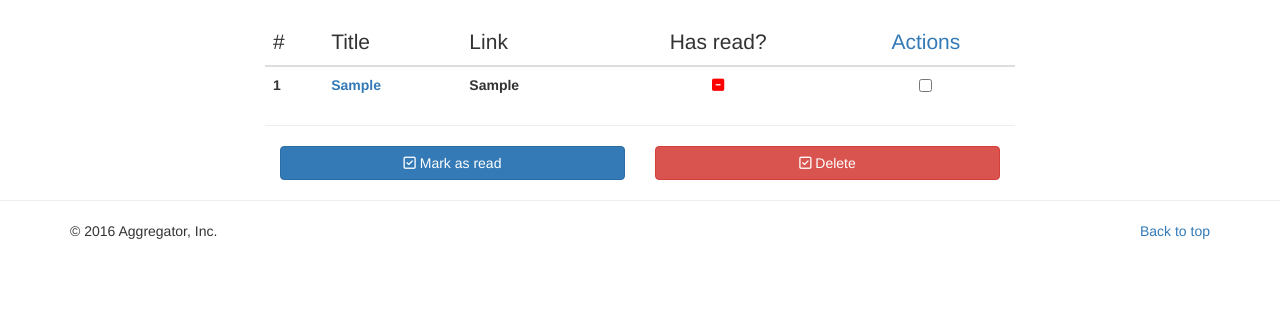
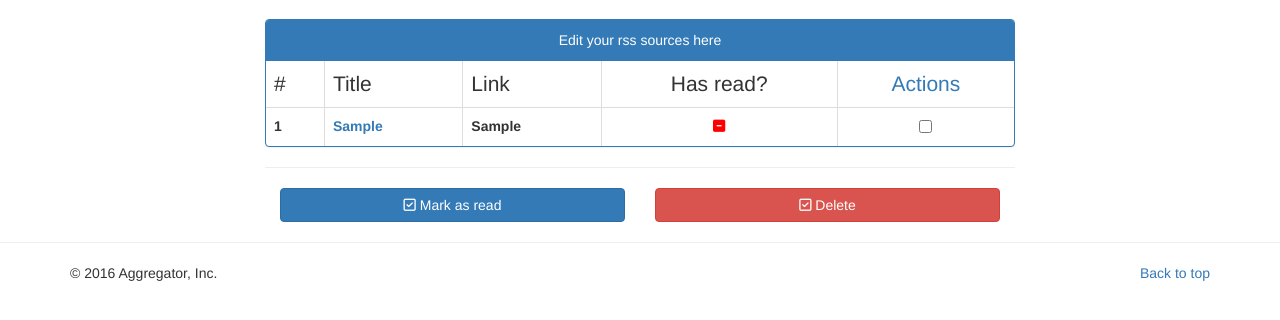
Before and after one commit to dmmeteo/trydjango18, a Django app: template templates/aggregator/edit.html in a window 1280 px wide. Shown: the part 50-370 px from the top of the page. Run offline with Django 3.2, Linux system fonts and the light colour scheme; the template is opened without the code that fills it: most values are stand-ins (such as "Sample title", 1, 10 or a date in 2020); lists and menus that the app fills with data are empty; parts of the project's set-up code (start-up, migrations or seed data) failed here and were passed over; some libraries are stand-ins or nearby versions.

Commit message:
Updated style of edit table aggregator's app

```diff
--- a/templates/aggregator/edit.html
+++ b/templates/aggregator/edit.html
@@ -16,7 +16,11 @@
             {% if response %}
                 <form action="" method="post">
                     {% csrf_token %}
-                    <table class="table table-responsive table-hover">
+                    <div class="panel panel-primary">
+                        <div class="panel-heading text-align-center">
+                            Edit your rss sources here
+                        </div>
+                        <table class="table table-responsive table-bordered table-hover">
                             <thead>
                             <th class="lead">#</th>
                             <th class="lead">Title</th>
@@ -45,6 +49,7 @@
                                 </tbody>
                             {% endfor %}
                         </table>
+                    </div>
                     <hr>
                     <div class="col-md-6">
                         <button class="btn btn-primary btn-block" name="as_read"><span
```
Lines whose indentation alone changed are shown as unchanged.
